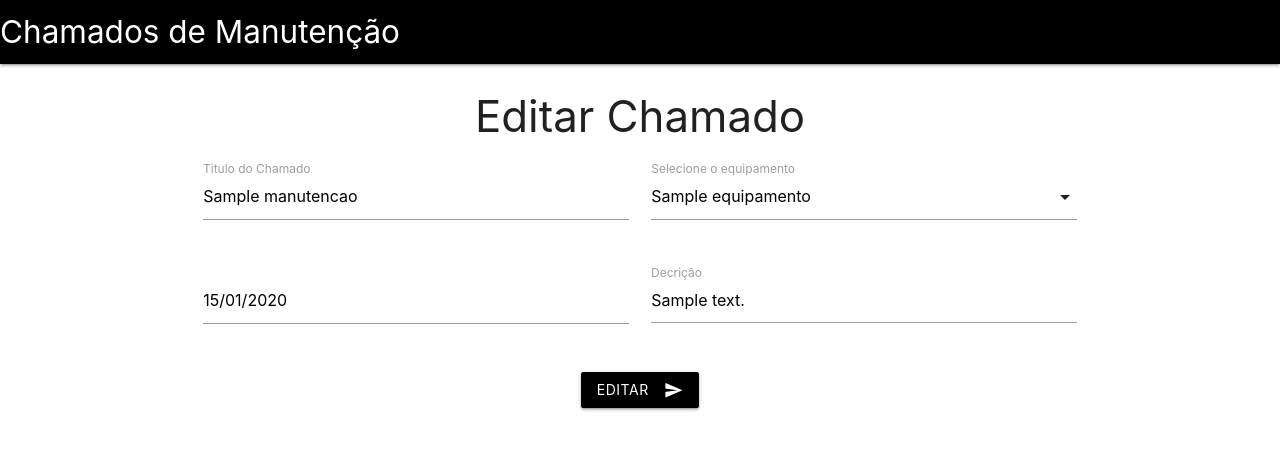
After one commit to erikborella/AcademiaDoProgramador2021, a Flask app: page /chamados/editar/1 in a window 1280 px wide. The commit adds this page. Shown: the top 450 px of the page. Run offline with Flask 2, Linux system fonts and the light colour scheme; tables that the repository leaves empty hold one stand-in row (values such as "Sample post").

```diff
--- a/static/js/views/chamado/chamado.js
+++ b/static/js/views/chamado/chamado.js
@@ -10,8 +10,11 @@ const done = "Ok";
 
 // Inicialiação do Selector e do dataPicker
 document.addEventListener('DOMContentLoaded', function() {
-    var elemsSelected = document.querySelectorAll('select');
+    let elemsSelected = document.querySelectorAll('select');
     M.FormSelect.init(elemsSelected);
+
+    let modals = document.querySelectorAll('.modal');
+    M.Modal.init(modals);
 
     let elemsDatePicker = document.querySelectorAll('.datepicker');
     M.Datepicker.init(elemsDatePicker,
--- a/views/chamado/ChamadoView.py
+++ b/views/chamado/ChamadoView.py
@@ -40,11 +40,10 @@ def registrar():
     if request.method == 'POST':
 
         equipamentoParaChamada = Equipamento.query.filter(Equipamento.id == form.equipamento_id.data).first()
-        print(equipamentoParaChamada)
 
         if equipamentoParaChamada is None:
             flash("Equipamento não encontrado, selecione um valido!")
-            return redirect(url_for('chamado.index'))
+            return redirect(url_for('chamado.registrar'))
 
         chamado = ChamadoManutencao(
             form.titulo.data,
@@ -60,11 +59,46 @@ def registrar():
             flash("Não foi possivel registrar essa chamada, um erro occoreu!")
             return redirect(url_for('chamado.registrar'))
 
+        return redirect(url_for('chamado.index'))
+
+    else:
+        return render_template('registrarChamado.html', equipamentos=equipamentos, form=form, titulo=titulo)
+
+
+@ChamadoView.route('/editar/<int:id>', methods=['GET', 'POST'])
+def editar(id):
+    equipamentos = Equipamento.query.all()
+    chamado: ChamadoManutencao = ChamadoManutencao.query.filter(ChamadoManutencao.id == id).first()
+
+    if chamado is None:
+        flash("Chamado com o id: %r, não foi encontrado" % (id))
+        return redirect(url_for("chamado.index"))
+
+    form = ChamadoForm()
+
+    if request.method == 'POST' and  form.validate_on_submit():
+
+        equipamentoParaChamada = Equipamento.query.filter(Equipamento.id == form.equipamento_id.data).first()
+        if equipamentoParaChamada is None:
+            flash("Equipamento não encontrado, selecione um valido!")
+            return redirect(url_for('chamado.editar', id=id))
+
+        chamado.titulo = form.titulo.data
+        chamado.descricao = form.descricao.data
+        chamado.equipamento = equipamentoParaChamada
+        chamado.dataDeAbertura = getDate(form.dataDeAbertura.data)
+
+        try:
+            db.session.add(chamado)
+            db.session.commit()
+        except:
+            flash("Não foi possivel editar esse chamado, um erro occoreu!")
+            return redirect(url_for('chamado.editar', id=id))
 
         return redirect(url_for('chamado.index'))
 
     else:
-        return render_template('registrarChamado.html', equipamentos=equipamentos, form=form, titulo=titulo)
+        return render_template('editarChamado.html', chamado=chamado, equipamentos=equipamentos, form=form, titulo=titulo)
 
 
 @ChamadoView.route('/excluir/<int:id>', methods=['GET'])
--- /dev/null
+++ b/views/chamado/templates/editarChamado.html
@@ -0,0 +1,52 @@
+{% extends "base.html" %}
+
+{% block content %}
+    <h3 class="center-align">Editar Chamado</h3>
+        <div class="row">
+            <form action="{{ url_for('chamado.editar', id=chamado.id) }}" method="post" class="col s12">
+                {{ form.csrf_token }}
+
+                <div class="row">
+                    <div class="input-field col s12 m6">
+                        <input id="titulo" name="titulo" type="text" required value="{{ chamado.titulo }}">
+                        <label for="nome">Titulo do Chamado</label>
+                    </div>
+                    <div class="input-field col s12 m6">
+                        <select name="equipamento_id" id="equipamento_id" required>
+                            {% for equipamento in equipamentos %}
+
+                                {% if equipamento.id == chamado.equipamento.id %}
+                                    <option value="{{ equipamento.id }}" selected>{{ equipamento.nome }}</option>
+                                {% else %}
+                                    <option value="{{ equipamento.id }}">{{ equipamento.nome }}</option>
+                                {% endif %}
+
+                            {% endfor %}
+                        </select>
+                        <label for="equipamento_id">Selecione o equipamento</label>
+                    </div>
+                </div>
+
+                <div class="row">
+                    <div class="input-field col s12 m6">
+                        <input placeholder="Data De Abertura" name="dataDeAbertura" id="dataDeAbertura" class="datepicker" onfocus="openDatePicker()" required value="{{ chamado.dataDeAbertura.strftime('%d/%m/%Y') }}">
+                    </div>
+                    <div class="input-field col s12 m6">
+                        <textarea id="descricao" name="descricao" class="materialize-textarea">{{ chamado.descricao }}</textarea>
+                        <label for="descricao">Decrição</label>
+                    </div>
+                </div>
+
+                <div class="row center-align">
+                    <button class="btn waves-effect waves-light black" type="submit">Editar
+                        <i class="material-icons right">send</i>
+                    </button>
+                </div>
+
+            </form>
+        </div>
+{% endblock %}
+
+{% block scripts %}
+    <script type="text/javascript" src="{{ url_for('static', filename='js/views/chamado/chamado.js') }}"></script>
+{% endblock %}
--- a/views/chamado/templates/registrarChamado.html
+++ b/views/chamado/templates/registrarChamado.html
@@ -11,7 +11,7 @@
                     <div class="card-content white-text">
                         <span class="card-title">Você precisa ter um equipamento registrado para poder registrar uma chamada!</span>
                         <br>
-                        <span class="card-title">Registre <a href="{{ url_for('equipamento.registrar') }}" target="_blank">aqui!</a></span>
+                        <span class="card-title"><a href="{{ url_for('equipamento.registrar') }}" target="_blank">Registre aqui!</a> e depois recarregue está pagina</span>
                     </div>
                 </div>
             </div>
```
Also changed, not shown: views/chamado/templates/chamados.html (+42 -3 lines).
